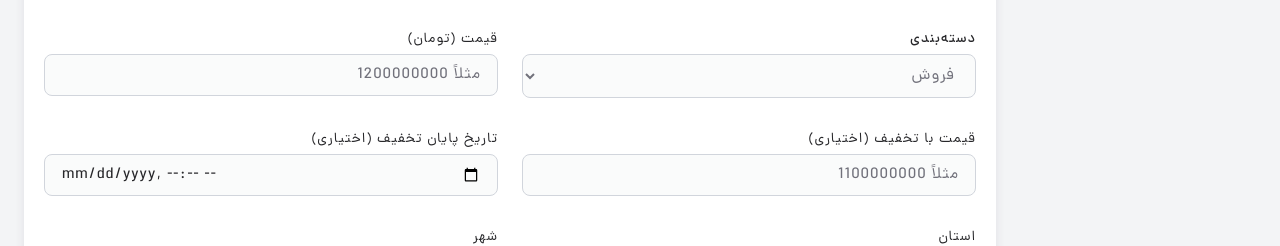
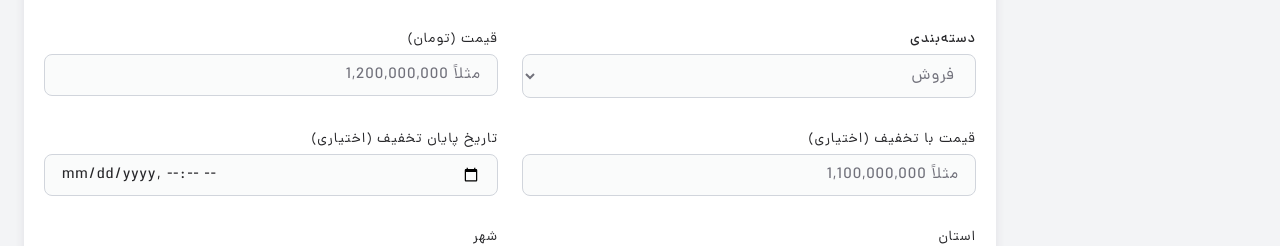
Before and after one commit to homow/home-nest-admin-react, a React (Vite) app: page /home-nest-admin/properties/create in a window 1280 px wide. Shown: the part 536-782 px from the top of the page. Built offline with nearby package versions, Linux system fonts and the light colour scheme.

Commit message:
refactor inputs with formatToPrice helper

```diff
--- a/src/lib/utils/helper.js
+++ b/src/lib/utils/helper.js
@@ -1,10 +1,3 @@
-// format to price with comma
-const formatToPrice = value => {
-    const raw = String(value).replace(/\D/g, "");
-    if (!raw) return "";
-    return raw.replace(/\B(?=(\d{3})+(?!\d))/g, ",");
-}
-
 // debounce helper
 function debounce(callback, delay = 300) {
     let timer;
@@ -14,10 +7,17 @@ function debounce(callback, delay = 300) {
     };
 }
 
+// format to price with comma
+const formatToPrice = value => {
+    const raw = String(value).replace(/\D/g, "");
+    if (!raw) return "";
+    return raw.replace(/\B(?=(\d{3})+(?!\d))/g, ",");
+}
+
 // format number
-const handlePriceInput = debounce((input) => {
-    const value = input.value.trim();
-    input.value = formatToPrice(value);
-}, 400);
+const formatToPriceDebounce = debounce((input, callback, name) => {
+    const value = formatToPrice(input.target.value);
+    callback(name, value)
+}, 300);
 
-export {formatToPrice, handlePriceInput};
+export {formatToPrice, formatToPriceDebounce};
--- a/src/pages/Properties/routes/CreateProperties/CreatePropertyForm.jsx
+++ b/src/pages/Properties/routes/CreateProperties/CreatePropertyForm.jsx
@@ -2,12 +2,13 @@ import {useState} from "react";
 import Button from "@components/ui/Button";
 import Input from "@components/ui/forms/Input";
 import CheckBox from "@components/ui/forms/CheckBox";
+import {formatToPriceDebounce} from "@/lib/utils/helper.js";
 
 export default function CreatePropertyForm({onSubmit, isLoading}) {
     const [formData, setFormData] = useState({
         title: "",
         category: "sale",
-        price: null,
+        price: "",
         description: "",
         province: "",
         city: "",
@@ -85,10 +86,14 @@ export default function CreatePropertyForm({onSubmit, isLoading}) {
                     <Input
                         label="قیمت (تومان)"
                         name="price"
-                        type="number"
+                        type="text"
                         value={formData.price}
-                        onChange={(event) => handleChange("price", event.target.value)}
-                        placeholder="مثلاً 1200000000"
+
+                        onChange={event => {
+                            handleChange("price", event.target.value);
+                            formatToPriceDebounce(event, handleChange, "price");
+                        }}
+                        placeholder="مثلاً 1,200,000,000"
                     />
                 </div>
 
@@ -99,10 +104,13 @@ export default function CreatePropertyForm({onSubmit, isLoading}) {
                     <Input
                         label="قیمت با تخفیف (اختیاری)"
                         name="price_with_discount"
-                        type="number"
+                        type="text"
                         value={formData.price_with_discount}
-                        onChange={(event) => handleChange("price_with_discount", event.target.value)}
-                        placeholder="مثلاً 1100000000"
+                        onChange={event => {
+                            handleChange("price", event.target.value);
+                            formatToPriceDebounce(event, handleChange, "price");
+                        }}
+                        placeholder="مثلاً 1,100,000,000"
                     />
 
                     {/* discount date */}
```
